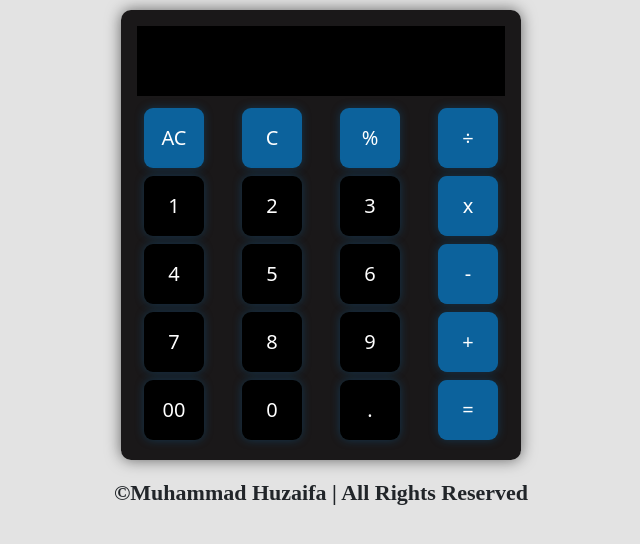
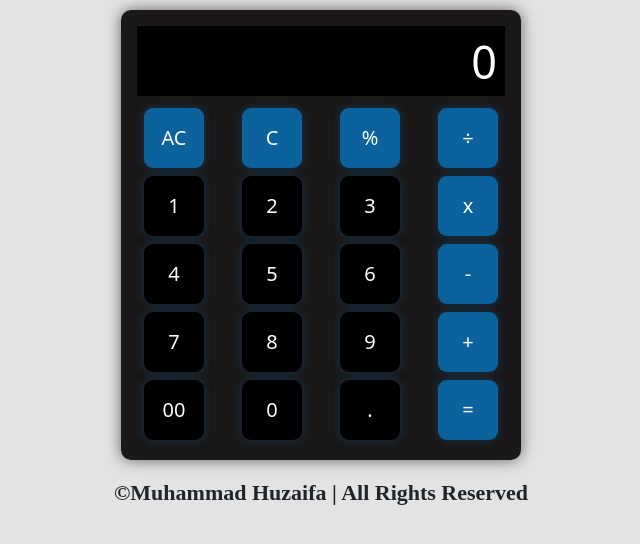
Before and after one commit to huzaifa8320/calculator, a plain HTML site: page index.html in a window 1280 px wide. Shown: the part 58-602 px from the top of the page, without its empty margins (319-959 px from the left). Drawn offline with nearby package versions, Linux system fonts and the light colour scheme.

Commit message:
first commit

```diff
--- a/index.html
+++ b/index.html
@@ -15,7 +15,7 @@
     <p class="para1 text-center mb-1 mt-1">Calculator</p>
     <div class="container d-flex justify-content-center main">
         <div class="div1 p-3">
-            <input type="text" name="" id="display" readonly class="mb-2">
+            <input type="text" id="display" readonly class="mb-2 px-2" placeholder="0">
             <div class="row">
                 <div class="col-3 d-flex justify-content-center p-1">
                     <button onclick="cutall()" class="btn1 btn_blue">AC</button>
--- a/style/style.css
+++ b/style/style.css
@@ -57,3 +57,6 @@
     text-align: right;
     outline: none;
 }
+#display::-webkit-input-placeholder {
+    color: #ffff;
+}
```
